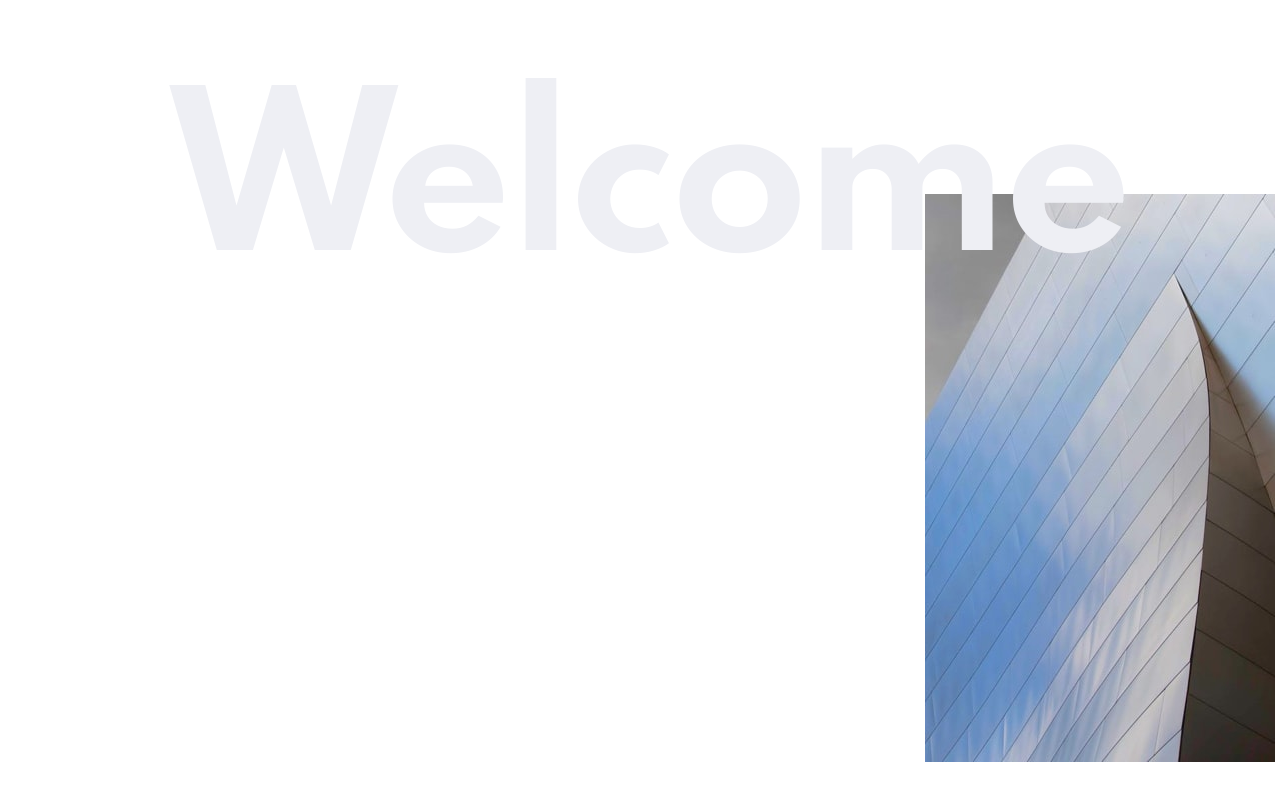
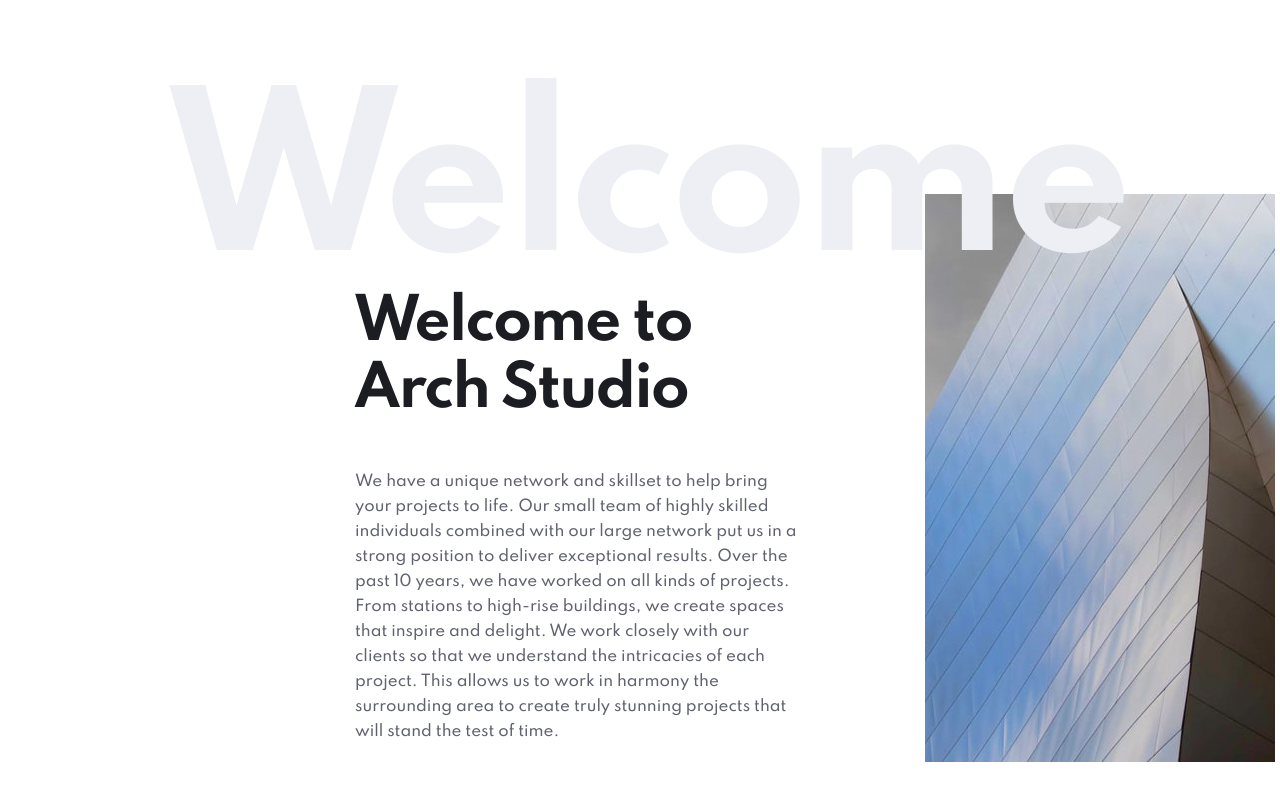
Before and after one commit to Darkoson/arch-studio, a plain HTML site: page index.html in a window 1280 px wide. Shown: the part 966-1766 px from the top of the page. Drawn offline with Linux system fonts and the light colour scheme; files whose address does not match are found by name.

Commit message:
welcome statement

```diff
--- a/index.html
+++ b/index.html
@@ -59,7 +59,17 @@
 
 <section>
   <div class="welcome_1">
-    <h2>Welcome</h2>
+    <h1>Welcome</h1>
+  </div>
+
+  <div class="welcome_note">
+    <h3>Welcome to Arch Studio </h3>
+  </div>
+
+  <div class="welcome_statement">
+    <p>We have a unique network and skillset to help bring your projects to life. Our small team of highly skilled individuals combined with our large network put us in a strong position to deliver exceptional results.
+      Over the past 10 years, we have worked on all kinds of projects. From stations to high-rise buildings, we create spaces that inspire and delight.
+      We work closely with our clients so that we understand the intricacies of each project. This allows us to work in harmony the surrounding area to create truly stunning projects that will stand the test of time.</p>
   </div>
 
 </section>
--- a/src/styles.css
+++ b/src/styles.css
@@ -237,7 +237,7 @@
 
 }
 
-.welcome_1 h2{
+.welcome_1 h1{
     font-family: Spartan, sans-serif;
     font-weight: bold;
     font-size: 200px;
@@ -251,6 +251,34 @@
     top: 890px;
 }
 
+.welcome_note h3{
+    position: absolute;
+    height: 112px;
+    width: 446px;
+    right: 640px;
+    left: 354px;
+    top: 1200px;
+    font-family: Spartan, sans-serif;
+    font-size: 56px;
+    letter-spacing: -2px;
+    color: #1B1D23;
+}
+
+.welcome_statement{
+    position: absolute;
+    height: 325px;
+    width: 445px;
+    right: 640px;
+    left: 355px;
+    top: 1420px;
+    font-family: Spartan, sans-serif;
+    font-size: 15px;
+    font-weight: 500;
+    line-height: 25px;
+    color: #60636D;
+
+
+}
 
 /*Footer*/
 footer {
```
